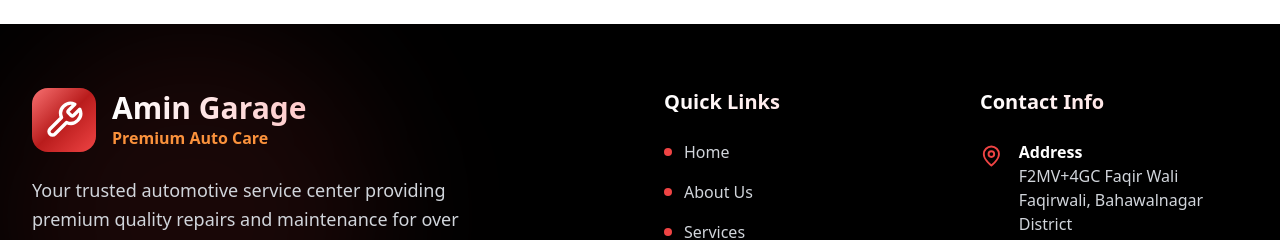
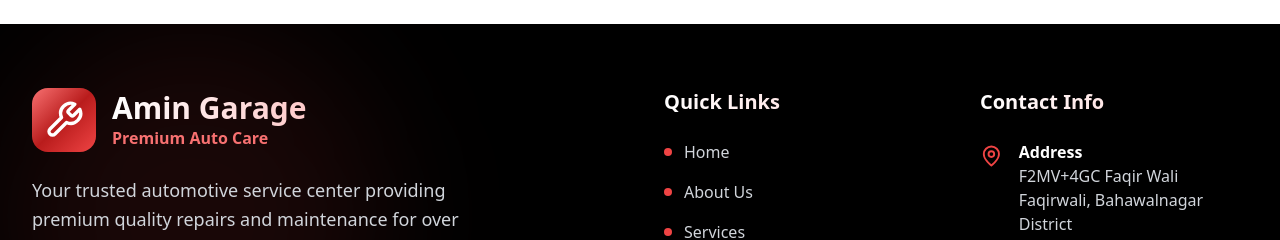
Before and after one commit to razaaliwebdev/amingarage, a React (Vite) app: page /contact in a window 1280 px wide. Shown: the part 2080-2320 px from the top of the page. Built offline with nearby package versions, Linux system fonts and the light colour scheme.

Commit message:
fix color in the footer

```diff
--- a/src/components/Footer.tsx
+++ b/src/components/Footer.tsx
@@ -36,7 +36,7 @@ const Footer: React.FC = () => {
                 <span className="text-3xl font-black bg-gradient-to-r from-white to-red-200 bg-clip-text text-transparent">
                   Amin Garage
                 </span>
-                <div className="text-orange-400 font-semibold">
+                <div className="text-red-400 font-semibold">
                   Premium Auto Care
                 </div>
               </div>
```
